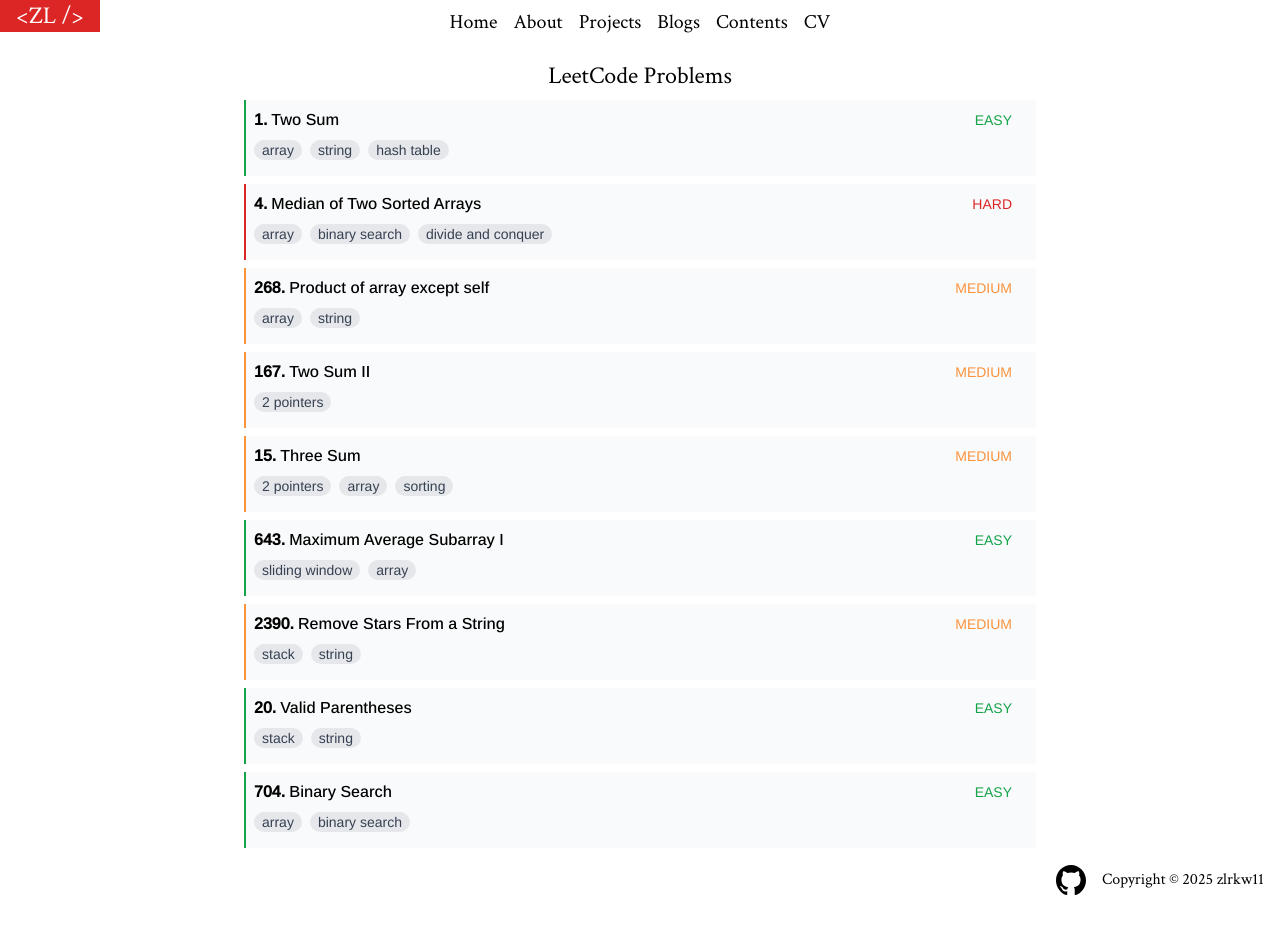
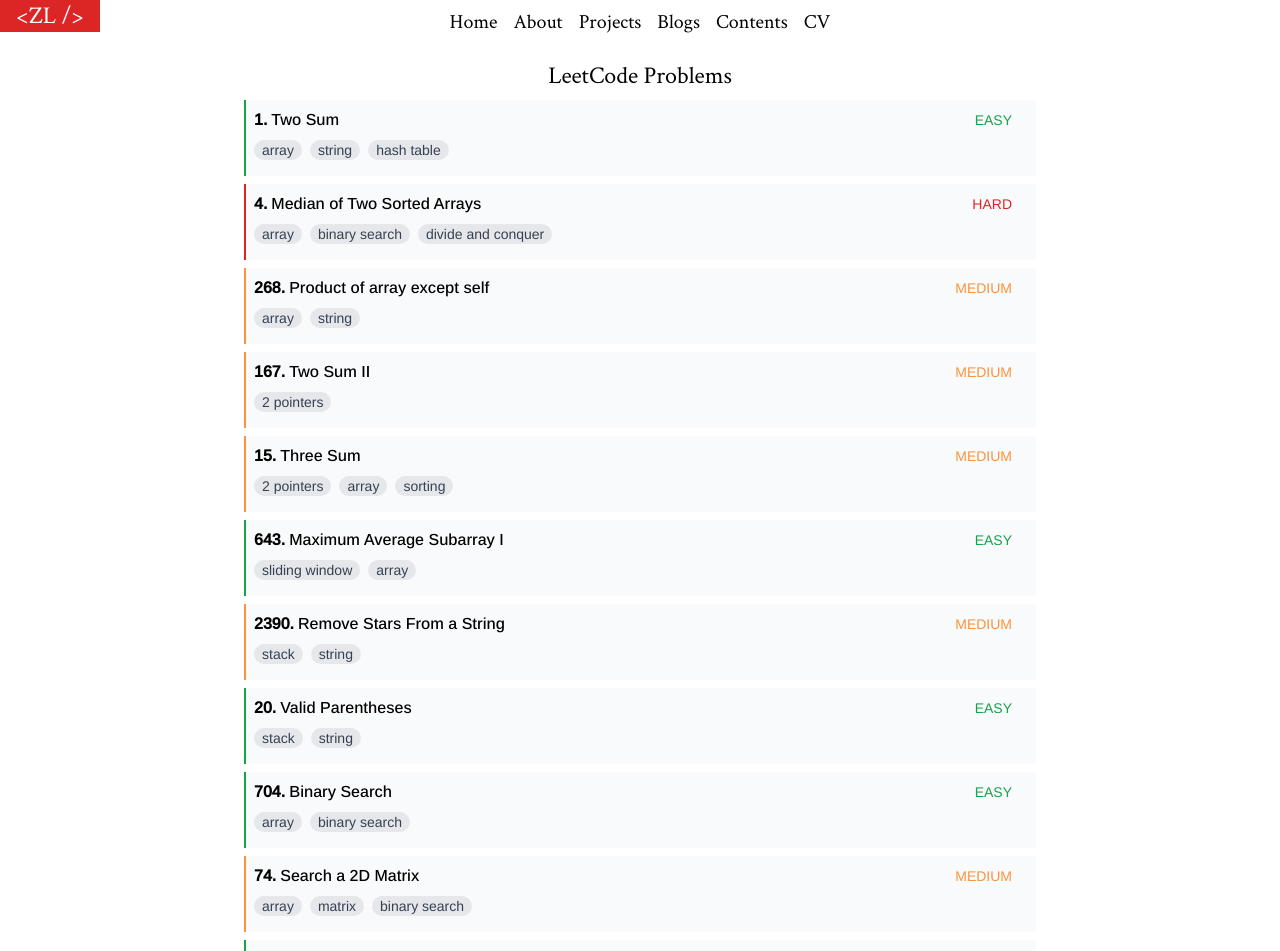
Before and after one commit to zlrkw11/zl-v2, a Next.js app: page /contents/leetcode in a window 1280 px wide. Shown: the top 951 px of the page. Before the commit the page ends 912 px from the top, so only its background shows below. Built offline with nearby package versions, Linux system fonts and the light colour scheme.

Commit message:
fix - adding back

```diff
--- a/data/problems.ts
+++ b/data/problems.ts
@@ -240,6 +240,89 @@ class Solution:
     O: "O(nlogn)",
     S: "O(1)",
   },
+  {
+    id: 74,
+    title: "Search a 2D Matrix",
+    date: "2025-03-10",
+    difficulty: "medium",
+    label: ["array", "matrix", "binary search"],
+    code: `\`\`\`python
+class Solution:
+    def searchMatrix(self, matrix: List[List[int]], target:int)-> bool:
+
+        low, high = 0, len(matrix)-1
+
+        while low <= high:
+            mid1 = low + (high-low)//2
+
+            if matrix[mid1][0] == target:
+                return True
+            elif matrix[mid1][0] < target and matrix[mid1][-1] < target:
+                low = mid1+1
+            elif matrix[mid1][0] > target:
+                high = mid1-1
+            else:
+                break
+
+        arr = matrix[mid1]
+        low, high = 0, len(arr)-1
+
+        while low <= high:
+            mid2 = low + (high-low)//2
+            if arr[mid2] == target:
+                return True
+            elif arr[mid2] < target:
+                low = mid2+1
+            else:
+                high = mid2-1
+
+        return False
+        arr = matrix[mid1]
+        low, high = 0, len(arr)-1
+
+        while low <= high:
+            mid2 = low + (high-low)//2
+            if arr[mid2] == target:
+                return True
+            elif arr[mid2] < target:
+                low = mid2+1
+            else:
+                high = mid2-1
+
+        return False
+    `,
+    texts: `The method I came up with is simply: running a binary search on the bigger arrays (low and high stand for
+    the index of the arrays in the matrix) first to decide which array the target value is sitting in. This is
+    done by comparing the target with the first element of each array. After that, we start another binary search on
+    the array that contains the target. This time, we will have low and high to represent the index of the values in the
+    array.`,
+    O: "O(log m + log n)",
+    S: "O(1)",
+  },
+  {
+    id: 121,
+    title: "Best Time to Buy and Sell Stock",
+    date: "2025-03-11",
+    difficulty: "easy",
+    label: ["array", "dynamic programming"],
+    code: `\`\`\`python
+from math import inf
+from typing import List
+class Solution:
+    def maxProfit(self, prices: List[int]) -> int:
+        ans, low = 0, float('inf')
+        for price in prices:
+            ans = max(ans, price-low)
+            low = min(price, low)
+        return ans
+    `,
+    texts: `Straightforward dp question. We initialize the max-earning - ans and
+    the lowest price seen - low to be 0 and inf. Run a for-loop and update these
+    2 values. Whenever a higher ans is seen, update it and whenever a lower low
+    is seen, update the low to the new price.`,
+    O: "O(n)",
+    S: "O(1)",
+  },
 ];
 
 // {
```
